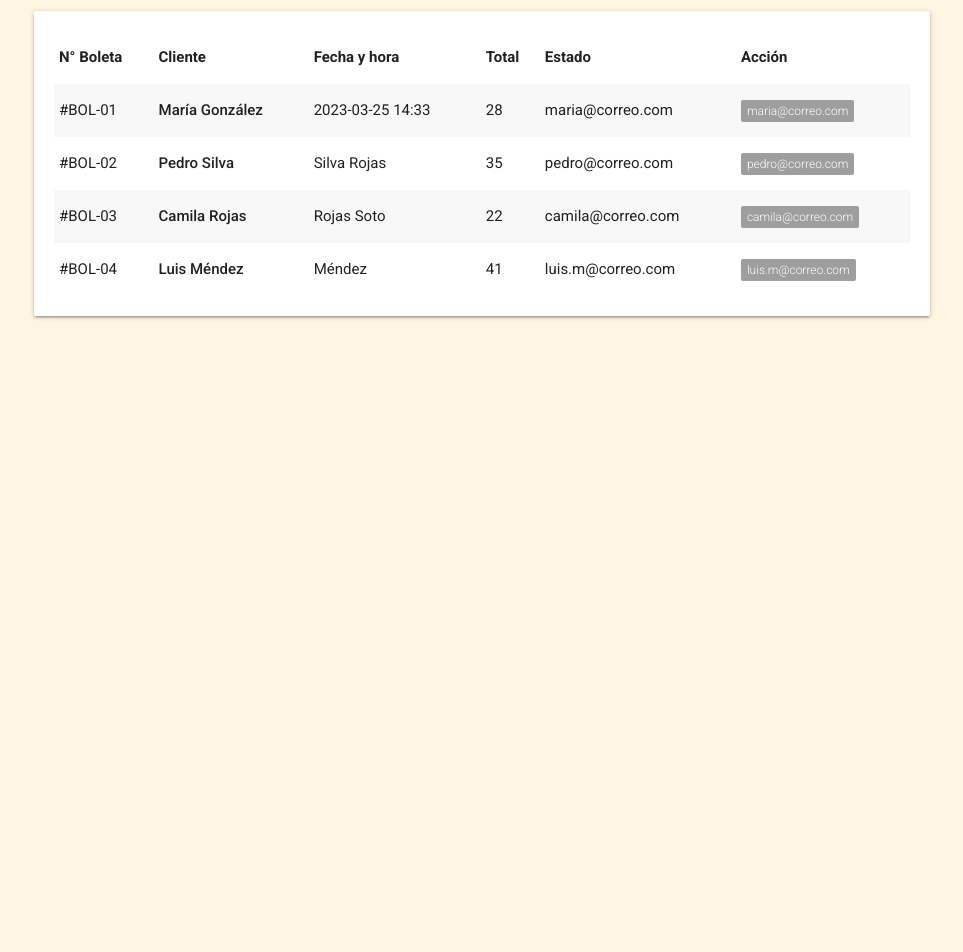
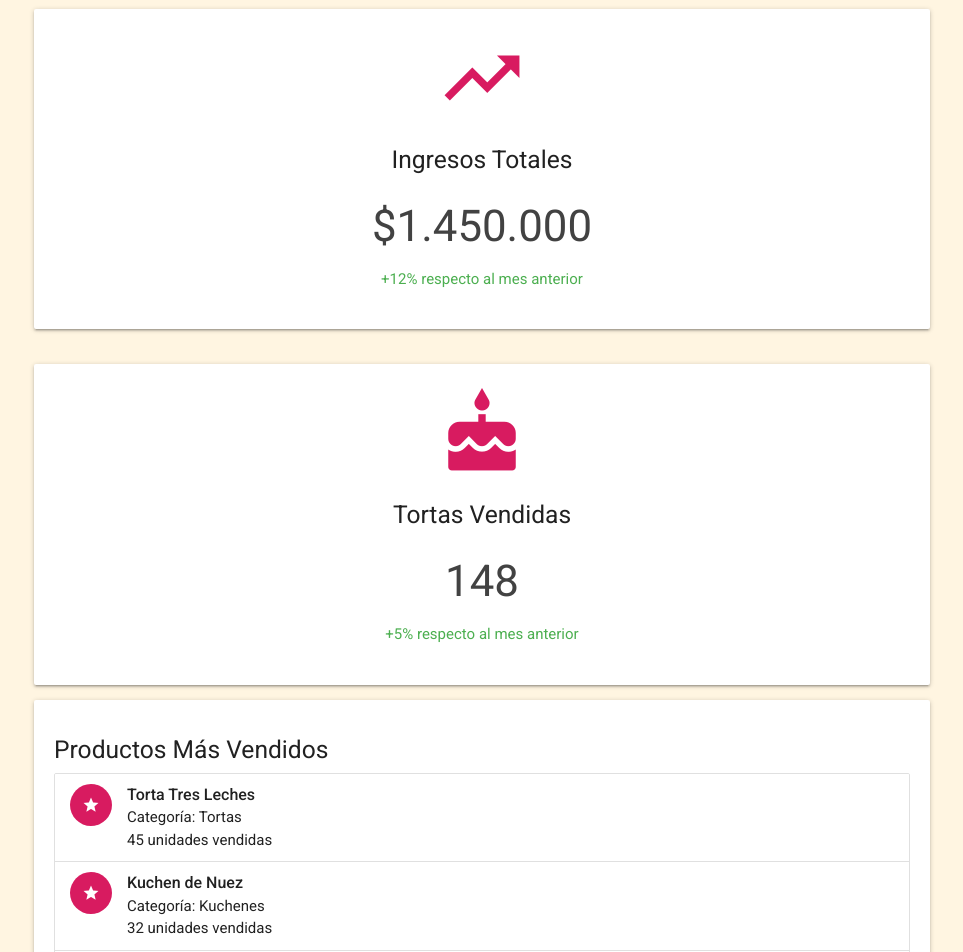
Before and after one commit to kiwibrain/Pasteleria_MS_React, a React (Vite) app: page /admin/reportes in a window 1280 px wide. Shown: the part 180-1132 px from the top of the page, without its empty margins (158-1121 px from the left). Before the commit the page ends 800 px from the top, so only its background shows below. Built offline with nearby package versions, Linux system fonts and the light colour scheme.

Commit message:
se agregaron reportes con datos estaticos a reportes

```diff
--- a/src/pages/Administrador/MenuPrincipal/MenuPrincipal.module.css
+++ b/src/pages/Administrador/MenuPrincipal/MenuPrincipal.module.css
@@ -14,3 +14,13 @@
     cursor: pointer;
 
 }
+.filaFlex {
+    display: flex !important;
+    flex-wrap: wrap !important;
+    align-items: stretch !important;
+}
+
+.filaFlex::before,
+.filaFlex::after {
+    display: none !important;
+}
--- a/src/pages/Administrador/Reportes/Reportes.jsx
+++ b/src/pages/Administrador/Reportes/Reportes.jsx
@@ -2,72 +2,47 @@ import { useState } from "react";
 import NavbarAdmin from "../../../components/NavbarAdmin";
 
 function Reportes() {
-    const [reportes] = useState([
-        {
-            id: "BOL-01",
-            cliente: "María González",
-            datetime: "2023-03-25 14:33",
-            total: 28,
-            estado: "maria@correo.com"
-        },
-        {
-            id: "BOL-02",
-            cliente: "Pedro Silva",
-            datetime: "Silva Rojas",
-            total: 35,
-            estado: "pedro@correo.com"
-        },
-        {
-            id: "BOL-03",
-            cliente: "Camila Rojas",
-            datetime: "Rojas Soto",
-            total: 22,
-            estado: "camila@correo.com"
-        },
-        {
-            id: "BOL-04",
-            cliente: "Luis Méndez",
-            datetime: "Méndez",
-            total: 41,
-            estado: "luis.m@correo.com"
-        }
-    ]);
-
     return (
         <>
             <NavbarAdmin />
             <main className="container" style={{ marginTop: '30px', marginBottom: '50px' }}>
-                <h3 className="header grey-text text-darken-3">Reportes del mes</h3>
+                <h3 className="header grey-text text-darken-3">Reportes del Mes</h3>
 
-                <div className="card" style={{ padding: '20px', marginTop: '20px' }}>
-                    <table className="striped highlight responsive-table">
-                        <thead>
-                            <tr>
-                                <th>N° Boleta</th>
-                                <th>Cliente</th>
-                                <th>Fecha y hora</th>
-                                <th>Total</th>
-                                <th>Estado</th>
-                                <th>Acción</th>
-                            </tr>
-                        </thead>
-                        <tbody>
-                            {reportes.map((receipt) => (
-                                <tr key={receipt.id}>
-                                    <td>#{receipt.id}</td>
-                                    <td><strong>{receipt.cliente}</strong></td>
-                                    <td>{receipt.datetime}</td>
-                                    <td>{receipt.total}</td>
-                                    <td>{receipt.estado}</td>
-                                    <td>
-                                        <span className={`new badge ${receipt.estado === 'Activo' ? 'green' : 'grey'}`} data-badge-caption="">
-                                            {receipt.estado}
-                                        </span>
-                                    </td>
-                                </tr>
-                            ))}
-                        </tbody>
-                    </table>
+                <div className="row">
+                    <div className="card-panel center-align">
+                        <i className="material-icons large pink-text text-darken-1">trending_up</i>
+                        <h5>Ingresos Totales</h5>
+                        <h3 className="grey-text text-darken-3">$1.450.000</h3>
+                        <p className="green-text">+12% respecto al mes anterior</p>
+                    </div>
+                </div>
+                <div className="col s12 m6">
+                    <div className="card-panel center-align">
+                        <i className="material-icons large pink-text text-darken-1">cake</i>
+                        <h5>Tortas Vendidas</h5>
+                        <h3 className="grey-text text-darken-3">148</h3>
+                        <p className="green-text">+5% respecto al mes anterior</p>
+                    </div>
+                </div>
+                <div className="card" style={{padding: '20px'}}>
+                    <h5>Productos Más Vendidos</h5>
+                    <ul className="collection">
+                        <li className="collection-item avatar">
+                            <i className="material-icons circle pink darken-1">star</i>
+                            <span className="title"><strong>Torta Tres Leches</strong></span>
+                            <p>Categoría: Tortas <br/> 45 unidades vendidas</p>
+                        </li>
+                        <li className="collection-item avatar">
+                            <i className="material-icons circle pink darken-1">star</i>
+                            <span className="title"><strong>Kuchen de Nuez</strong></span>
+                            <p>Categoría: Kuchenes <br/> 32 unidades vendidas</p>
+                        </li>
+                        <li className="collection-item avatar">
+                            <i className="material-icons circle pink darken-1">star</i>
+                            <span className="title"><strong>Cheesecake de Frambuesa</strong></span>
+                            <p>Categoría: Postres <br/> 28 unidades vendidas</p>
+                        </li>
+                    </ul>
                 </div>
             </main>
         </>
```
